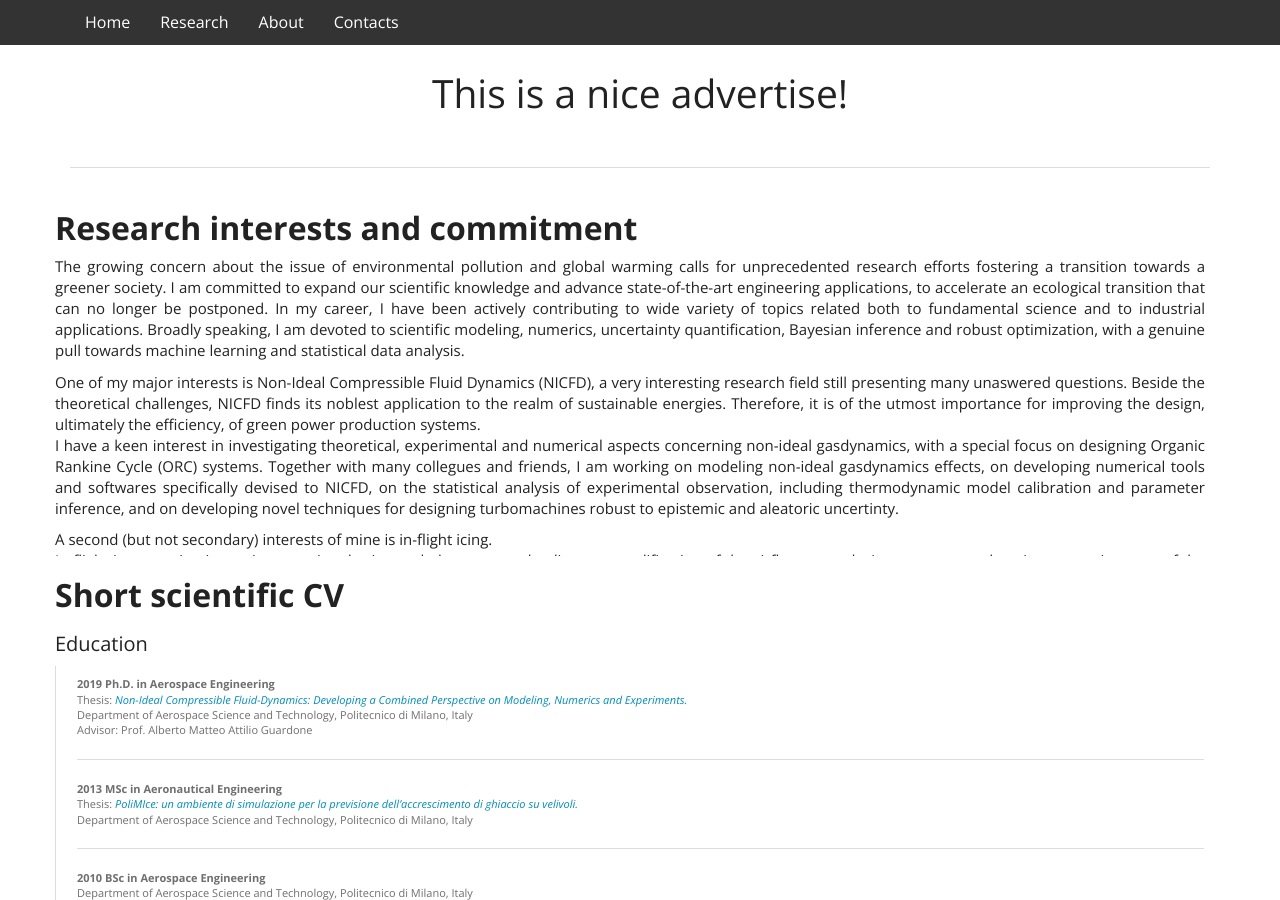
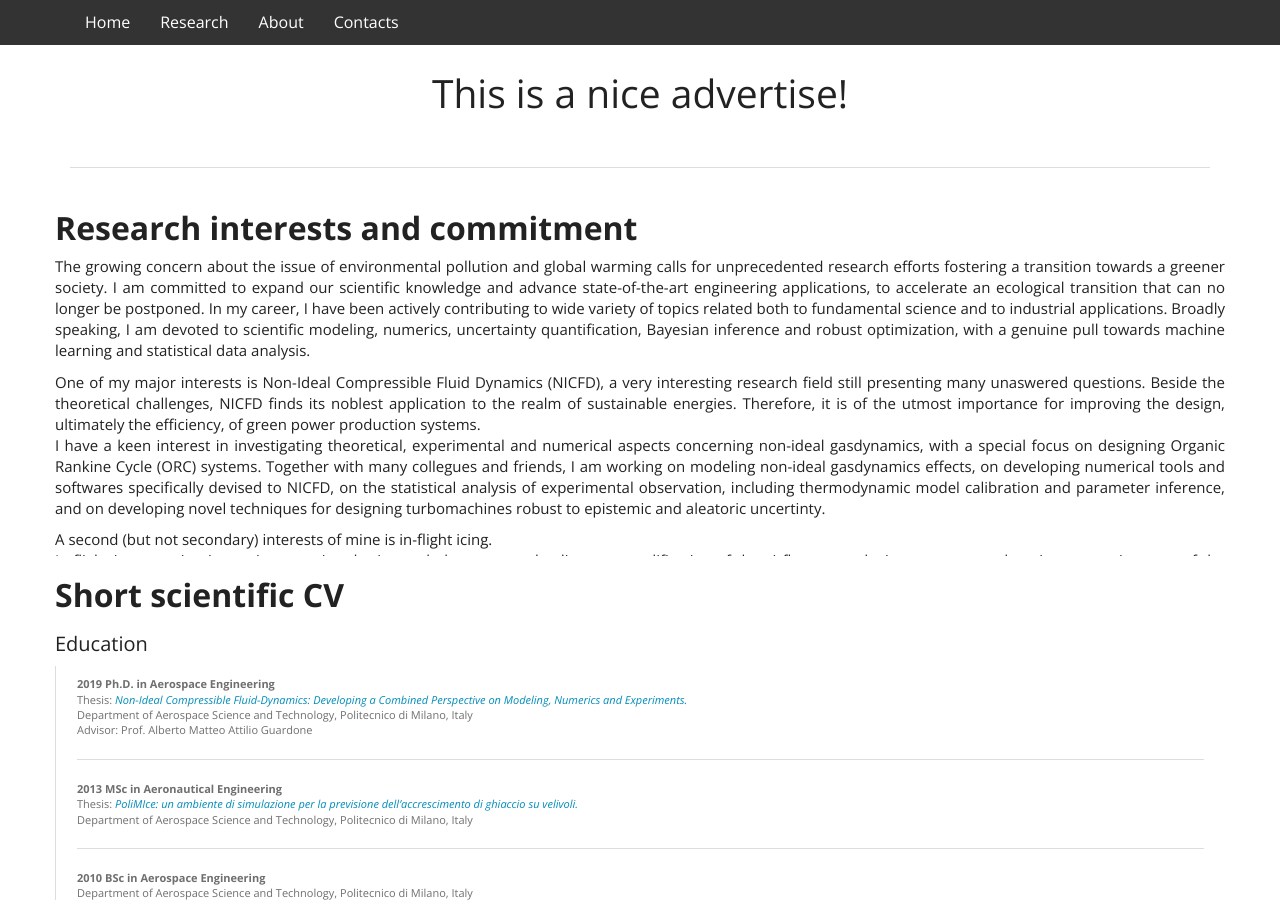
Before and after one commit to LaSerpe/LaSerpe.github.io, a Jekyll site: the page built from index.html, in a window 1280 px wide and 900 px high, scrolled down 419 px. Built offline with Jekyll 4.4.1, drawn with Linux system fonts in a browser that asks for light colours; nearby versions of some CDN libraries; library files that are not in the unit come from our copies.

Commit message:
scroll experiment

```diff
--- a/index.html
+++ b/index.html
@@ -34,7 +34,7 @@ layout: default
 
     <div class="row";>
     	<h2 class="header-light regular-pad"> <b>Research interests and commitment</b></h2>
-        <div class="col-md-18"; style="height:300px;width:1150px;overflow:auto";>
+        <div class="col-md-18"; style="height:300px;width:auto;overflow:auto";>
 			<p class="breakAfter"; style="text-align:justify;">
 				The growing concern about the issue of environmental pollution and global warming calls for unprecedented research efforts fostering a transition towards a greener society.
 				I am committed to expand our scientific knowledge and advance state-of-the-art engineering applications, to accelerate an ecological transition that can no longer be postponed.
```
